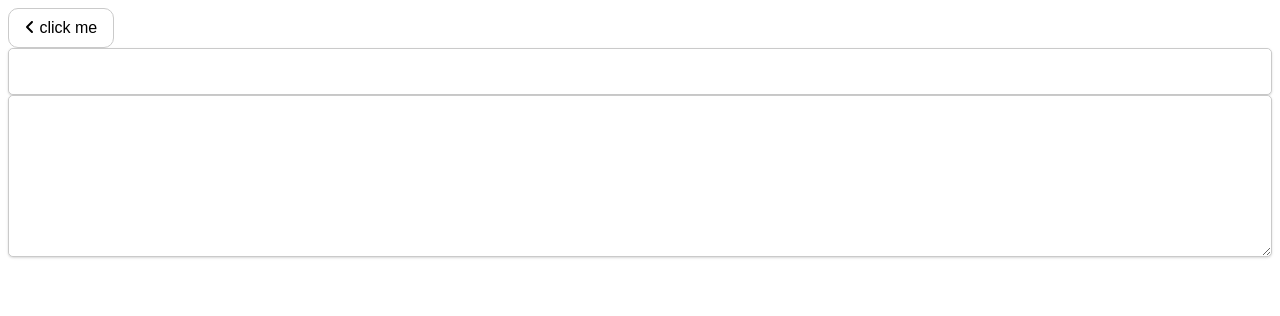
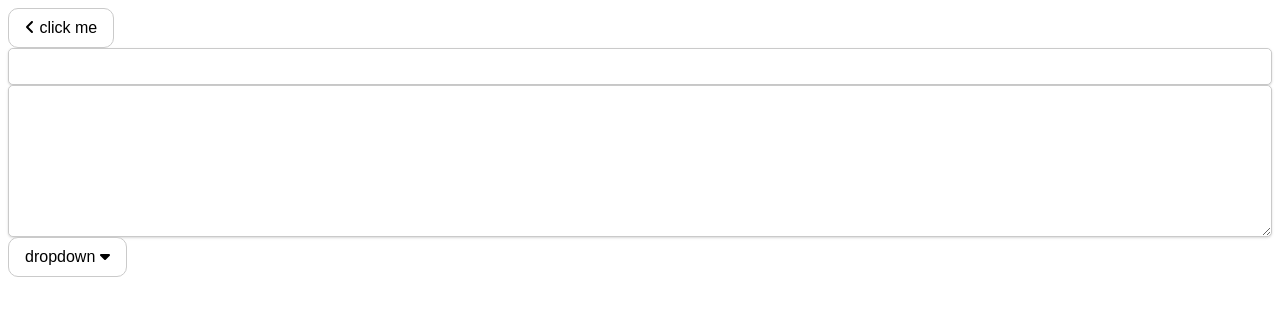
Before and after one commit to NeatKYU/kyUI, a Vue app: page / in a window 1280 px wide. Shown: the top 316 px of the page. Built offline with nearby package versions, Linux system fonts and the light colour scheme.

Commit message:
✨ dropdown추가

```diff
--- /dev/null
+++ b/src/components/dropdown/Dropdown.vue
@@ -0,0 +1,50 @@
+<template>
+    <div class="c-dropdown-wrapper">
+        <c-button @click="toggle" :right-icon="cToggleIcon">
+            dropdown
+        </c-button>
+        <div v-if="this.sIsDropActive" class="c-dropdown-item-wrapper">
+            <c-dropdown-item
+                v-for="(item,index) in dropdownList"
+                :key="item+'-'+index"
+                @click="toggle"
+            >
+                {{ item }}
+            </c-dropdown-item>
+        </div>
+    </div>
+</template>
+
+<script>
+
+export default {
+    name: 'c-dropdown',
+    props: {
+        dropdownList: [],
+        downIcon: {
+            type: String,
+            default: 'caret-down',
+        },
+        upIcon: {
+            type: String,
+            default: 'caret-up',
+        },
+    },
+    data() {
+        return {
+            sIsDropActive: false,
+        }
+    },
+    computed: {
+        cToggleIcon() {
+            return this.sIsDropActive ? this.upIcon : this.downIcon;
+        }
+    },
+    methods: {
+        toggle() {
+            this.sIsDropActive = !this.sIsDropActive;
+            console.log('toggle! ', this.sIsDropActive)
+        }
+    }
+}
+</script>
--- /dev/null
+++ b/src/components/dropdown/DropdownItem.vue
@@ -0,0 +1,11 @@
+<template>
+    <div class="c-dropdown-item" v-on="$listeners">
+        <slot/>
+    </div>
+</template>
+
+<script>
+export default {
+    name: 'c-dropdown-item'
+}
+</script>
--- /dev/null
+++ b/src/components/dropdown/index.js
@@ -0,0 +1,7 @@
+import Dropdown from './Dropdown';
+import DropdownItem from './DropdownItem';
+
+export {
+    Dropdown as CDropdown,
+    DropdownItem as CDropdownItem,
+}
--- a/src/main.js
+++ b/src/main.js
@@ -4,10 +4,13 @@ import App from './App.vue'
 import { CButton } from './components/button/index'
 import { CIcon } from './components/icon/index'
 import { CInput } from './components/input/index'
+import { CDropdown, CDropdownItem } from './components/dropdown/index'
 
 Vue.component(CButton.name, CButton)
 Vue.component(CIcon.name, CIcon)
 Vue.component(CInput.name, CInput)
+Vue.component(CDropdown.name, CDropdown)
+Vue.component(CDropdownItem.name, CDropdownItem)
 
 import { FontAwesomeIcon } from '@fortawesome/vue-fontawesome'
 
--- a/src/scss/_common.scss
+++ b/src/scss/_common.scss
@@ -7,3 +7,10 @@ $c-hover-border-color: gray;
 // background-color
 $c-primary-color: rgb(139, 64, 139);
 $c-primary-hover-color: rgb(136, 51, 136);
+
+// common hover color
+$c-common-hover-color: lightgray;
+
+* {
+    box-sizing: border-box;
+}
--- a/src/scss/_main.scss
+++ b/src/scss/_main.scss
@@ -1,2 +1,3 @@
 @import './components/button';
 @import './components/input';
+@import './components/dropdown';
--- /dev/null
+++ b/src/scss/components/_dropdown.scss
@@ -0,0 +1,39 @@
+@import '../common';
+
+.c-dropdown-wrapper {
+    height: auto;
+    display: inline-flex;
+
+    position: relative;
+}
+
+.c-dropdown-item-wrapper {
+    min-width: 150px;
+    // height: 200px;
+    height: auto;
+
+    display: flex;
+    flex-direction: column;
+    gap: 5px;
+
+    background-color: #fff;
+
+    box-shadow: $c-box-shadow;
+
+    position: absolute;
+    top: 43px;
+    left: 3px;
+}
+
+.c-dropdown-item {
+    width: 100%;
+    height: 30px;
+
+    padding: 5px 10px;
+
+    cursor: pointer;
+
+    &:hover {
+        background-color: $c-common-hover-color;
+    }
+}
--- a/src/test/buttonTest.vue
+++ b/src/test/buttonTest.vue
@@ -6,6 +6,8 @@
         <c-input v-model="inputText" />
         <c-input v-model="inputText" pType="textarea" />
         <div>{{ this.inputText }}</div>
+
+        <c-dropdown :dropdownList="dropdownList"></c-dropdown>
     </div>
 </template>
 
@@ -16,6 +18,7 @@ export default {
     data() {
         return {
             inputText: '',
+            dropdownList: ['dropdown test','korea','USA'],
         }
     },
     methods: {
```
